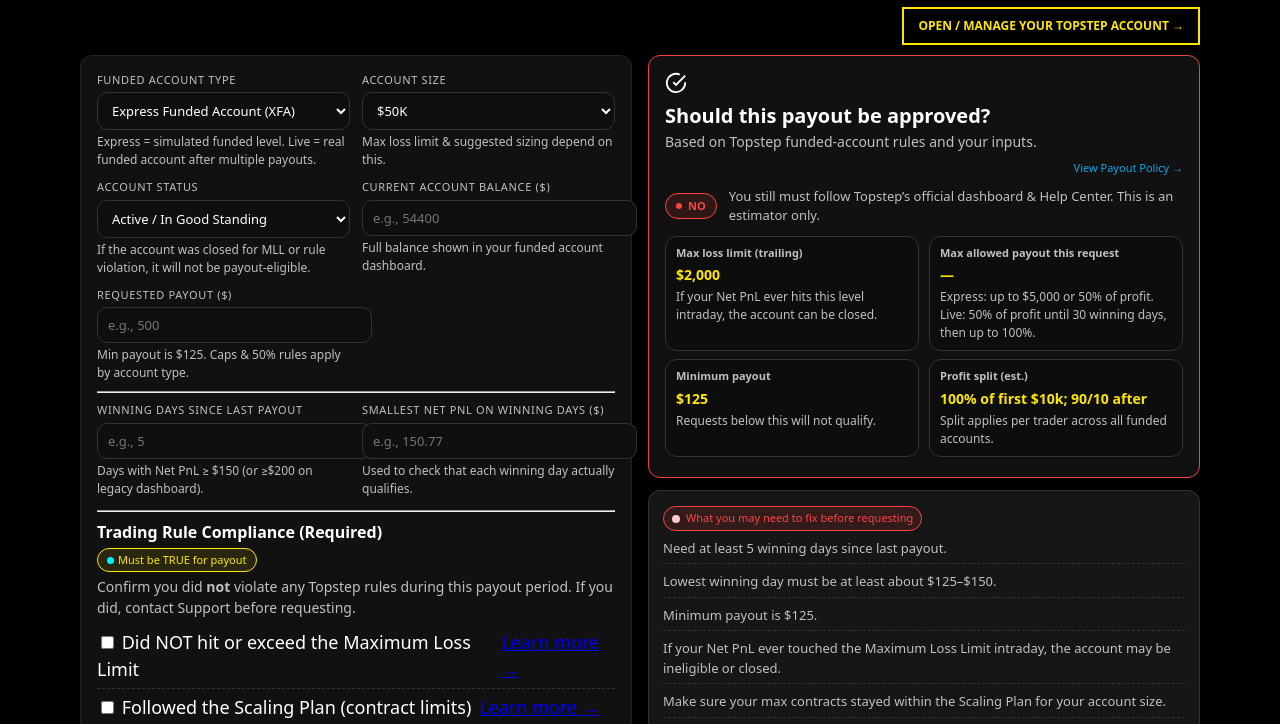
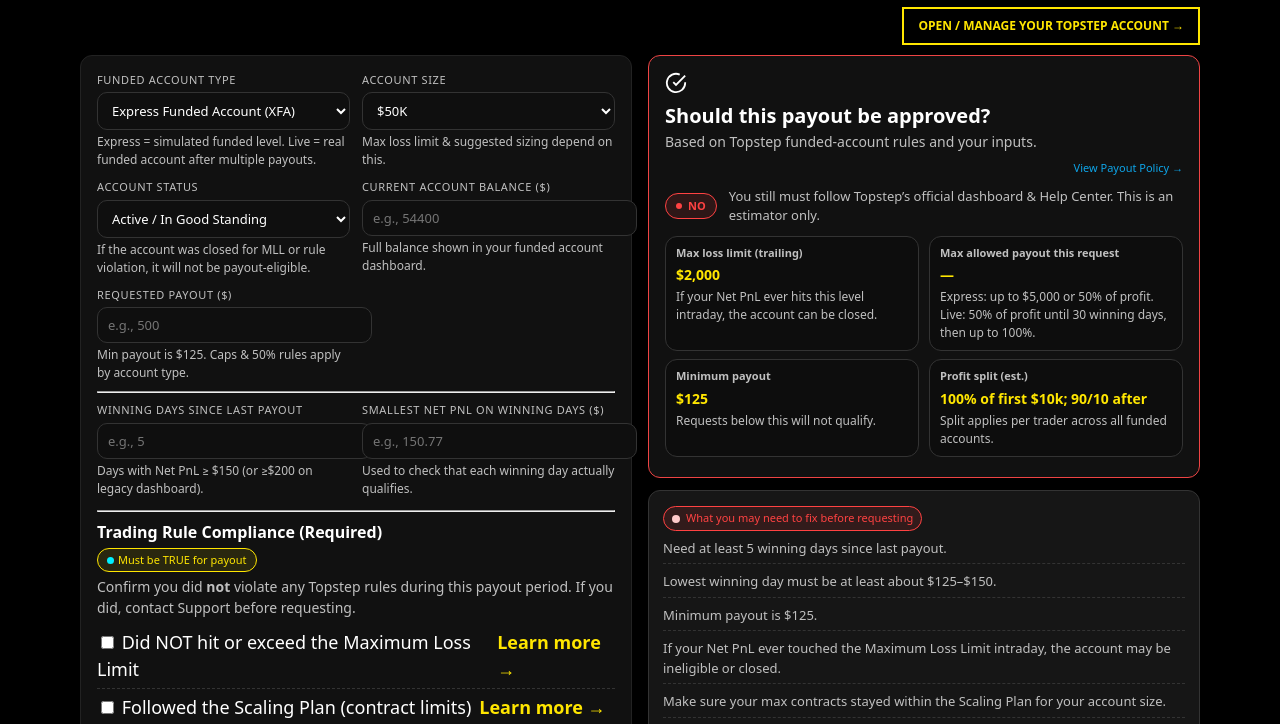
Before and after one commit to Zero-FA/topsteppayoutchecker, a plain HTML site: page index.html in a window 1280 px wide. Shown: the part 180-904 px from the top of the page. Drawn offline with Linux system fonts and the light colour scheme.

Commit message:
Update index.html

```diff
--- a/index.html
+++ b/index.html
@@ -217,6 +217,17 @@ body {
   border:1px solid var(--accent);
   color:var(--accent);
   background:rgba(255,230,0,0.1);
+}
+   /* Rule link (Learn more →) color */
+.rule-link {
+  color: var(--accent); /* Topstep yellow */
+  font-weight:600;
+  text-decoration:none;
+}
+
+.rule-link:hover {
+  color: var(--accent);
+  text-decoration: underline;
 }
 
 /* =======================
```
